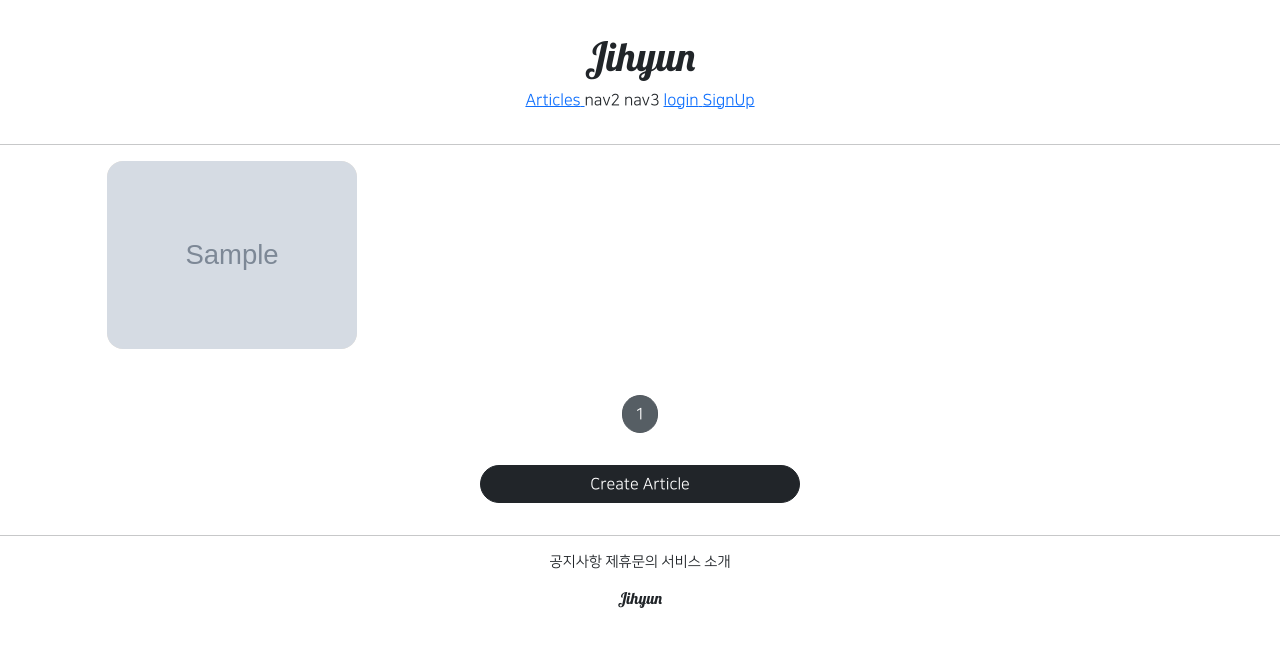
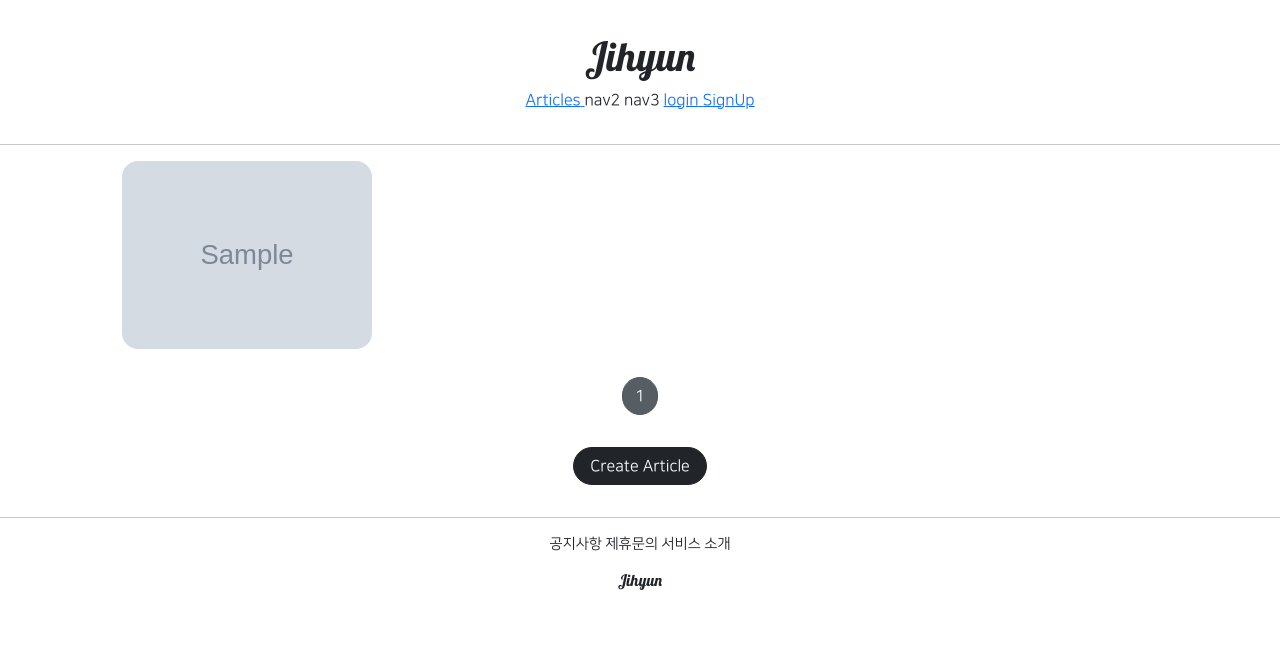
Before and after one commit to Jihyun-Choi/LinkuLinku, a Django app: template articleapp/templates/articleapp/list.html in a window 1280 px wide. Shown: the top 647 px of the page. Run offline with Django 3.2, Linux system fonts and the light colour scheme; the template is opened without the code that fills it: most values are stand-ins (such as "Sample title", 1, 10 or a date in 2020); grey boxes marked "Sample" are stand-in pictures; some libraries are stand-ins or nearby versions.

Commit message:
django course 39 commit

```diff
--- a/articleapp/templates/articleapp/list.html
+++ b/articleapp/templates/articleapp/list.html
@@ -5,9 +5,17 @@
 
 <style>
 
+    .container {
+      padding: 0;
+      margin: 0, auto;
+    }
+
+     .container a {
+      width: 45%;
+      max-width: 250px;
+    }
+
     .container div {
-      width: 250px;
-      background-color: antiquewhite;
       display: flex;
       justify-content: center;
       align-items: center;
@@ -40,7 +48,7 @@
 
 
     <div style="text-align: center">
-      <a href="{% url 'articleapp:create' %}" class="btn btn-dark rounded-pill col-3 mt-3 mb-3">
+      <a href="{% url 'articleapp:create' %}" class="btn btn-dark rounded-pill mt-3 mb-3 px-3">
         Create Article
       </a>
     </div>
--- a/jihyun/settings.py
+++ b/jihyun/settings.py
@@ -38,7 +38,7 @@
 # SECURITY WARNING: don't run with debug turned on in production!
 DEBUG = True
 
-ALLOWED_HOSTS = []
+ALLOWED_HOSTS = ['*']
 
 
 # Application definition
--- a/static/base.css
+++ b/static/base.css
@@ -16,3 +16,9 @@
     text-align:center;
     margin: 2rem 0;
 }
+
+@media screen and (max-width:500px) {
+    html{
+        font-size: 13px;
+    }
+}
--- a/static/js/magicgrid.js
+++ b/static/js/magicgrid.js
@@ -277,7 +277,7 @@
 let magicGrid = new MagicGrid({
   container: '.container',
   animate: true,
-  gutter: 30,
+  gutter: 12,
   static: true,
   useMin: true
 });
--- a/templates/head.html
+++ b/templates/head.html
@@ -2,6 +2,7 @@
 
 <head>
     <meta charset="UTF-8">
+    <meta name="viewport" content="width=device-width, initial-scale=1, shrink-to-fit=no">
     <title>Title</title>
 
     <!--  BOOTSTRAP LINK  -->
```
